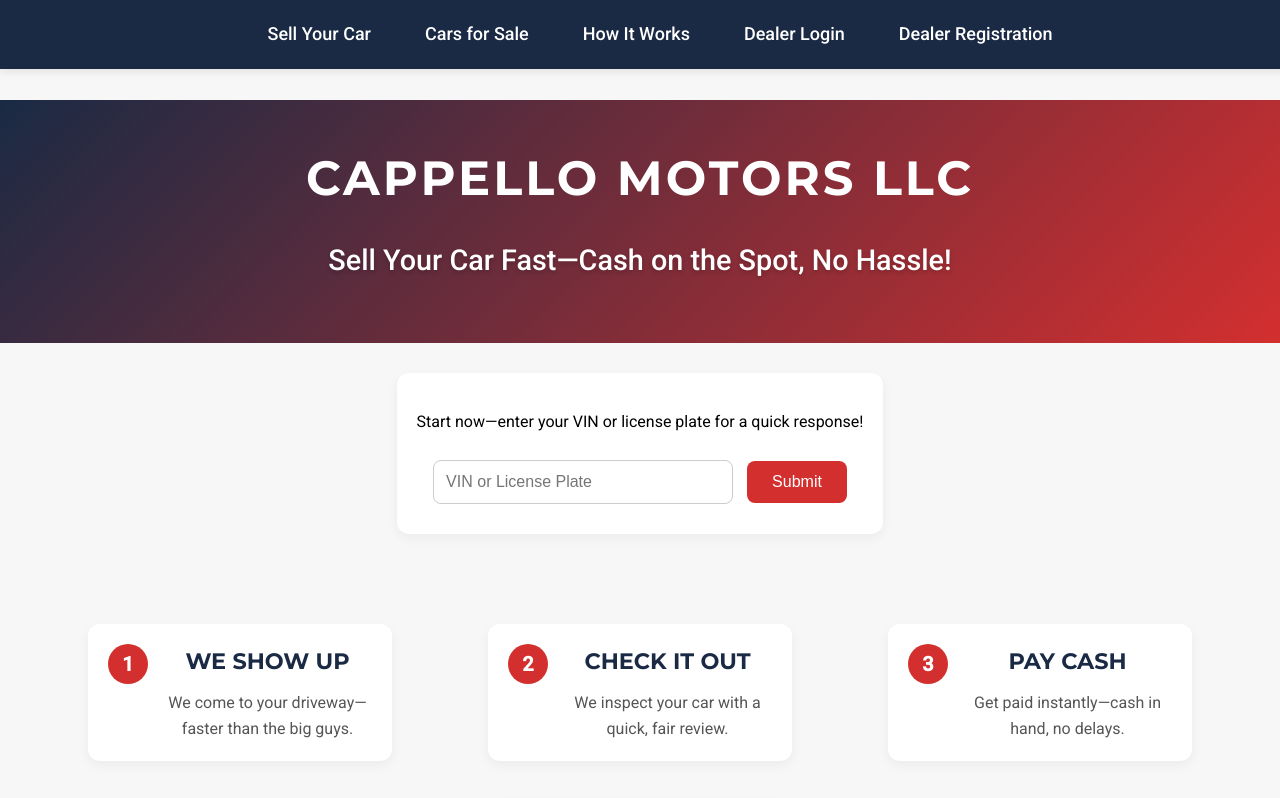
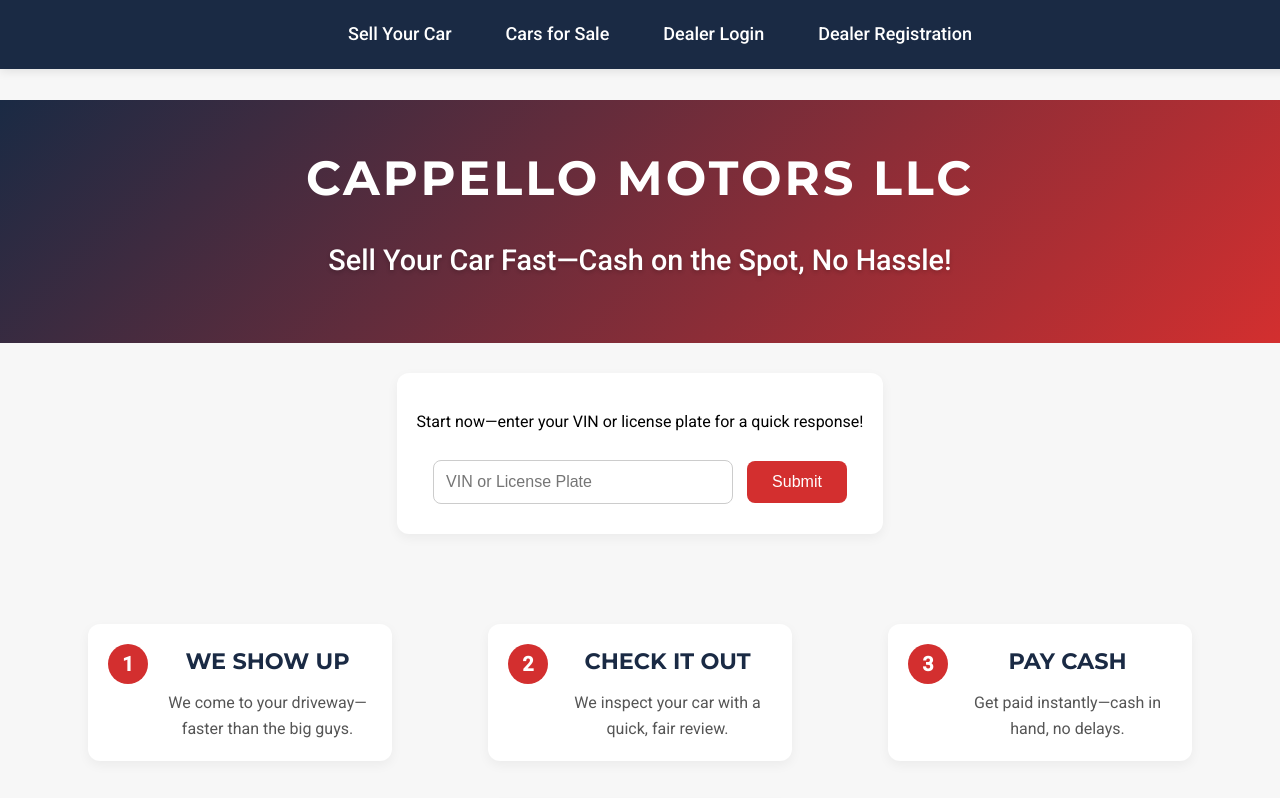
Before and after one commit to cappellomotors/cappello-motors-website, a plain HTML site: page index.html in a window 1280 px wide. Shown: the top 798 px of the page. Drawn offline with Linux system fonts and the light colour scheme.

```diff
--- a/index.html
+++ b/index.html
@@ -180,7 +180,6 @@
     <nav>
         <a href="https://cappellomotors.com">Sell Your Car</a>
         <a href="https://cappellomotors.com/cars-for-sale.html">Cars for Sale</a>
-        <a href="https://cappellomotors.com/how-it-works.html">How It Works</a>
         <a href="https://cappellomotors.com/dealer-auction.html">Dealer Login</a>
         <a href="https://cappellomotors.com/dealer-registration.html">Dealer Registration</a>
     </nav>
```
